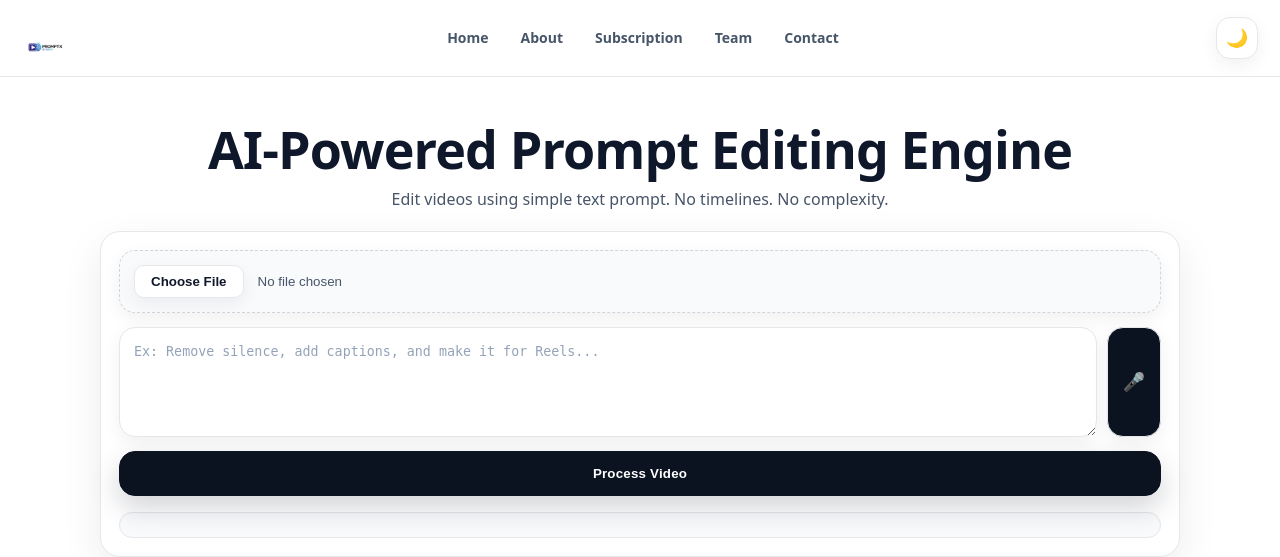
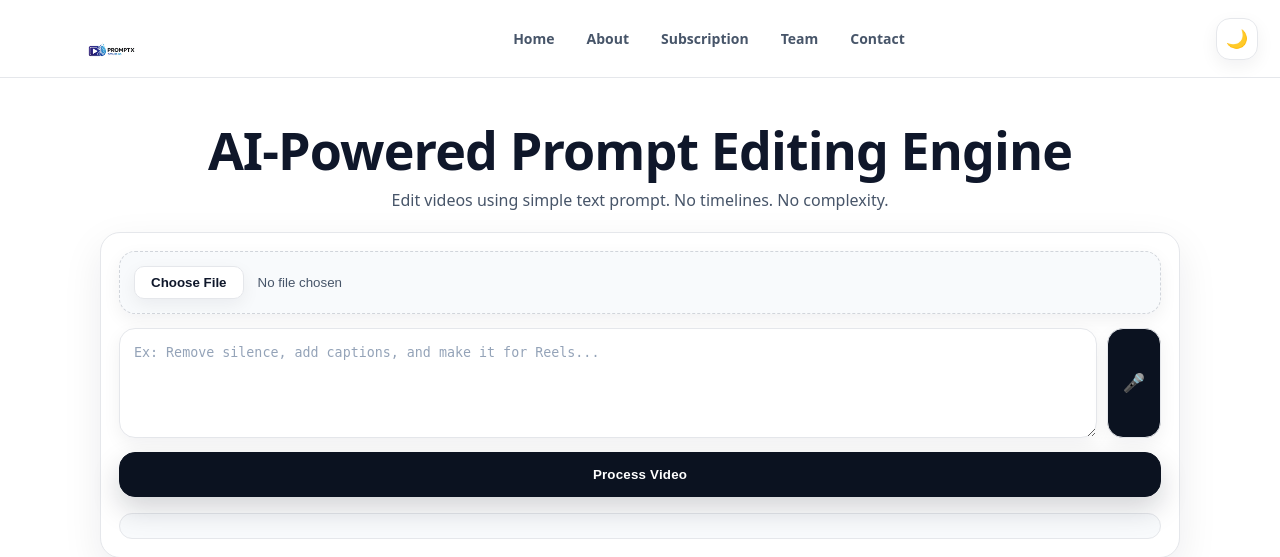
Before and after one commit to dhairyabh/Promtx-Studio, a FastAPI app: page / in a window 1280 px wide. Shown: the top 557 px of the page. Run offline with FastAPI, Linux system fonts and the light colour scheme.

Commit message:
UI: Maximize logo size and visibility in navbar

```diff
--- a/static/style.css
+++ b/static/style.css
@@ -81,7 +81,8 @@ body {
   position: sticky;
   top: 0;
   z-index: 999;
-  padding: 14px 22px;
+  padding: 6px 22px;
+  /* Reduced vertical padding */
   display: flex;
   align-items: center;
   justify-content: space-between;
@@ -102,14 +103,17 @@ body {
 }
 
 .nav-logo {
-  height: 48px;
+  height: 65px;
+  /* Significantly increased height */
   width: auto;
+  min-width: 180px;
+  /* Ensure horizontal prominence */
   object-fit: contain;
   transition: transform 0.2s ease;
 }
 
 .nav-logo:hover {
-  transform: scale(1.05);
+  transform: scale(1.02);
 }
 
 .logo::before {
```
